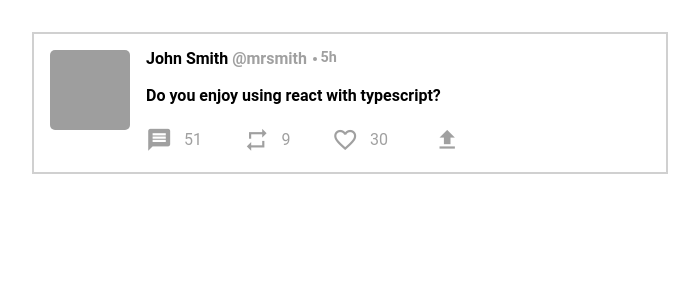
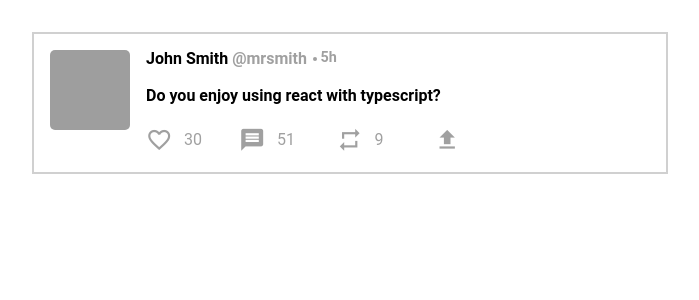
Before and after one commit to anualabi/tweet-component, a React (Create React App) app: page / in a window 1280 px wide. Shown: the top 300 px of the page, without its empty margins (290-989 px from the left). Built offline with nearby package versions, Linux system fonts and the light colour scheme; grey boxes are pictures that could not be loaded.

Commit message:
refactor tweet footer

```diff
--- a/src/app/components/Tweet.tsx
+++ b/src/app/components/Tweet.tsx
@@ -1,10 +1,9 @@
-import styled from 'styled-components';
 import Avatar from './TweetAvatar/TweetAvatar';
 import TweetHeader from './TweetHeader/TweetHeader';
 import TweetMessage from './TweetMessage/TweetMessage';
-import TweetFooter from './TweetFooter/TweetFooter';
-import { SECONDARY_COLOR } from '../shared/utils/styles';
+import { LikeButton, ReplyButton, RetweetButton, ShareButton } from './TweetFooter';
 import { ITweet } from '../shared/types/tweet';
+import { StyledTweet, StyledTweetButtons } from './TweetStyles';
 
 type IProps = { tweet: ITweet };
 
@@ -16,38 +15,16 @@ const Tweet = ({ tweet }: IProps) => {
         <div className="tweet-content">
           <TweetHeader author={tweet.author} timestamp={tweet.timestamp} />
           <TweetMessage message={tweet.message} />
-          <TweetFooter likes={tweet.likes} comments={tweet.comments} retweets={tweet.retweets} />
+          <StyledTweetButtons>
+            <LikeButton likes={tweet.likes} />
+            <ReplyButton comments={tweet.comments} />
+            <RetweetButton retweets={tweet.retweets} />
+            <ShareButton />
+          </StyledTweetButtons>
         </div>
       </StyledTweet>
     </div>
   );
 };
 
-const StyledTweet = styled.div`
-  border: 2px solid ${SECONDARY_COLOR};
-  display: flex;
-  flex-direction: column;
-  justify-content: center;
-  padding: 0.5rem;
-  margin: 1rem auto;
-  width: 100%;
-  max-width: 600px;
-
-  .tweet-content {
-    margin-top: 1rem;
-    width: 100%;
-  }
-
-  @media (min-width: 499px) {
-    flex-direction: row;
-    justify-content: flex-start;
-    padding: 1rem;
-
-    .tweet-content {
-      margin-top: 0;
-      padding: 0 1rem;
-    }
-  }
-`;
-
 export default Tweet;
--- a/src/app/components/TweetFooter/LikeButton.tsx
+++ b/src/app/components/TweetFooter/LikeButton.tsx
@@ -3,12 +3,10 @@ import { ITweet } from '../../shared/types/tweet';
 
 type ILikes = Pick<ITweet, 'likes'>;
 
-const LikeButton = ({ likes }: ILikes) => {
+export const LikeButton = ({ likes }: ILikes) => {
   return (
     <Button startIcon="favorite_border" size="sm">
       {likes > 0 && likes}
     </Button>
   );
 };
-
-export default LikeButton;
--- a/src/app/components/TweetFooter/ReplyButton.tsx
+++ b/src/app/components/TweetFooter/ReplyButton.tsx
@@ -3,12 +3,10 @@ import { ITweet } from '../../shared/types/tweet';
 
 type IComments = Pick<ITweet, 'comments'>;
 
-const ReplyButton = ({ comments }: IComments) => {
+export const ReplyButton = ({ comments }: IComments) => {
   return (
     <Button startIcon="message" size="sm">
       {comments > 0 && comments}
     </Button>
   );
 };
-
-export default ReplyButton;
--- a/src/app/components/TweetFooter/RetweetButton.tsx
+++ b/src/app/components/TweetFooter/RetweetButton.tsx
@@ -3,12 +3,10 @@ import { ITweet } from '../../shared/types/tweet';
 
 type IRetweets = Pick<ITweet, 'retweets'>;
 
-const RetweetButton = ({ retweets }: IRetweets) => {
+export const RetweetButton = ({ retweets }: IRetweets) => {
   return (
     <Button startIcon="repeat" size="sm">
       {retweets > 0 && retweets}
     </Button>
   );
 };
-
-export default RetweetButton;
--- a/src/app/components/TweetFooter/ShareButton.tsx
+++ b/src/app/components/TweetFooter/ShareButton.tsx
@@ -1,7 +1,5 @@
 import { Button } from '../../shared/components/Button';
 
-const ShareButton = () => {
+export const ShareButton = () => {
   return <Button startIcon="file_upload" size="sm"></Button>;
 };
-
-export default ShareButton;
--- a/src/app/components/TweetFooter/TweetFooter.tsx
+++ /dev/null
@@ -1,45 +0,0 @@
-import styled from 'styled-components';
-import LikeButton from './LikeButton';
-import MoreOptionsButton from './ShareButton';
-import ReplyButton from './ReplyButton';
-import RetweetButton from './RetweetButton';
-import { ITweet } from '../../shared/types/tweet';
-
-type ITweetFooter = Pick<ITweet, 'likes' | 'comments' | 'retweets'>;
-
-const TweetFooter = ({ likes, comments, retweets }: ITweetFooter) => {
-  return (
-    <StyledTweetButtons>
-      <ReplyButton comments={comments} />
-      <RetweetButton retweets={retweets} />
-      <LikeButton likes={likes} />
-      <MoreOptionsButton />
-    </StyledTweetButtons>
-  );
-};
-
-const StyledTweetButtons = styled.div`
-  display: flex;
-  justify-content: center;
-
-  button {
-    margin: 0;
-    padding: 0;
-
-    span {
-      font-size: 1.65rem;
-      margin: 0;
-      width: 40px;
-    }
-  }
-
-  @media (min-width: 499px) {
-    justify-content: start;
-
-    button {
-      margin: 0 2rem 0 -0.75rem;
-    }
-  }
-`;
-
-export default TweetFooter;
--- /dev/null
+++ b/src/app/components/TweetFooter/index.ts
@@ -0,0 +1,4 @@
+export * from './LikeButton';
+export * from './ReplyButton';
+export * from './RetweetButton';
+export * from './ShareButton';
--- /dev/null
+++ b/src/app/components/TweetStyles.ts
@@ -0,0 +1,53 @@
+import styled from 'styled-components';
+import { SECONDARY_COLOR } from '../shared/utils/styles';
+
+export const StyledTweet = styled.div`
+  border: 2px solid ${SECONDARY_COLOR};
+  display: flex;
+  flex-direction: column;
+  justify-content: center;
+  padding: 0.5rem;
+  margin: 1rem auto;
+  width: 100%;
+  max-width: 600px;
+
+  .tweet-content {
+    margin-top: 1rem;
+    width: 100%;
+  }
+
+  @media (min-width: 499px) {
+    flex-direction: row;
+    justify-content: flex-start;
+    padding: 1rem;
+
+    .tweet-content {
+      margin-top: 0;
+      padding: 0 1rem;
+    }
+  }
+`;
+
+export const StyledTweetButtons = styled.div`
+  display: flex;
+  justify-content: center;
+
+  button {
+    margin: 0;
+    padding: 0;
+
+    span {
+      font-size: 1.65rem;
+      margin: 0;
+      width: 40px;
+    }
+  }
+
+  @media (min-width: 499px) {
+    justify-content: start;
+
+    button {
+      margin: 0 2rem 0 -0.75rem;
+    }
+  }
+`;
```
